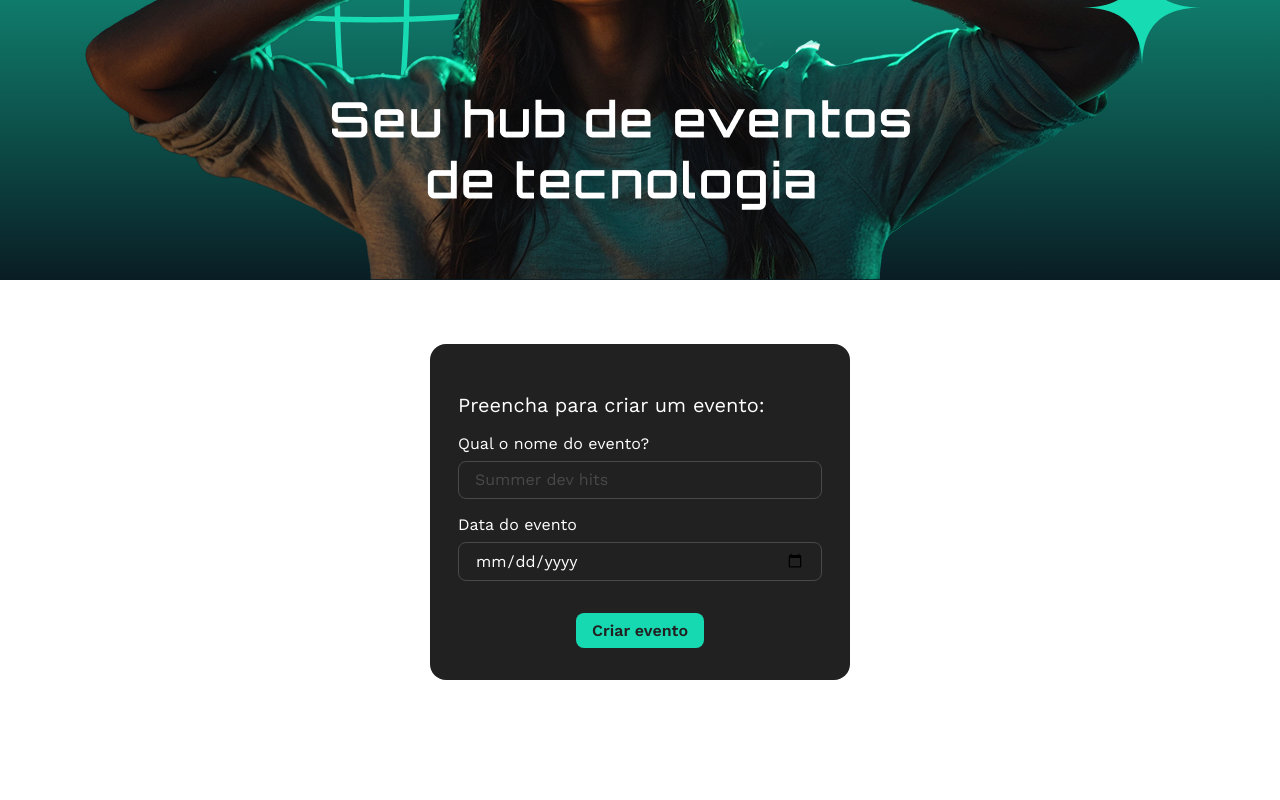
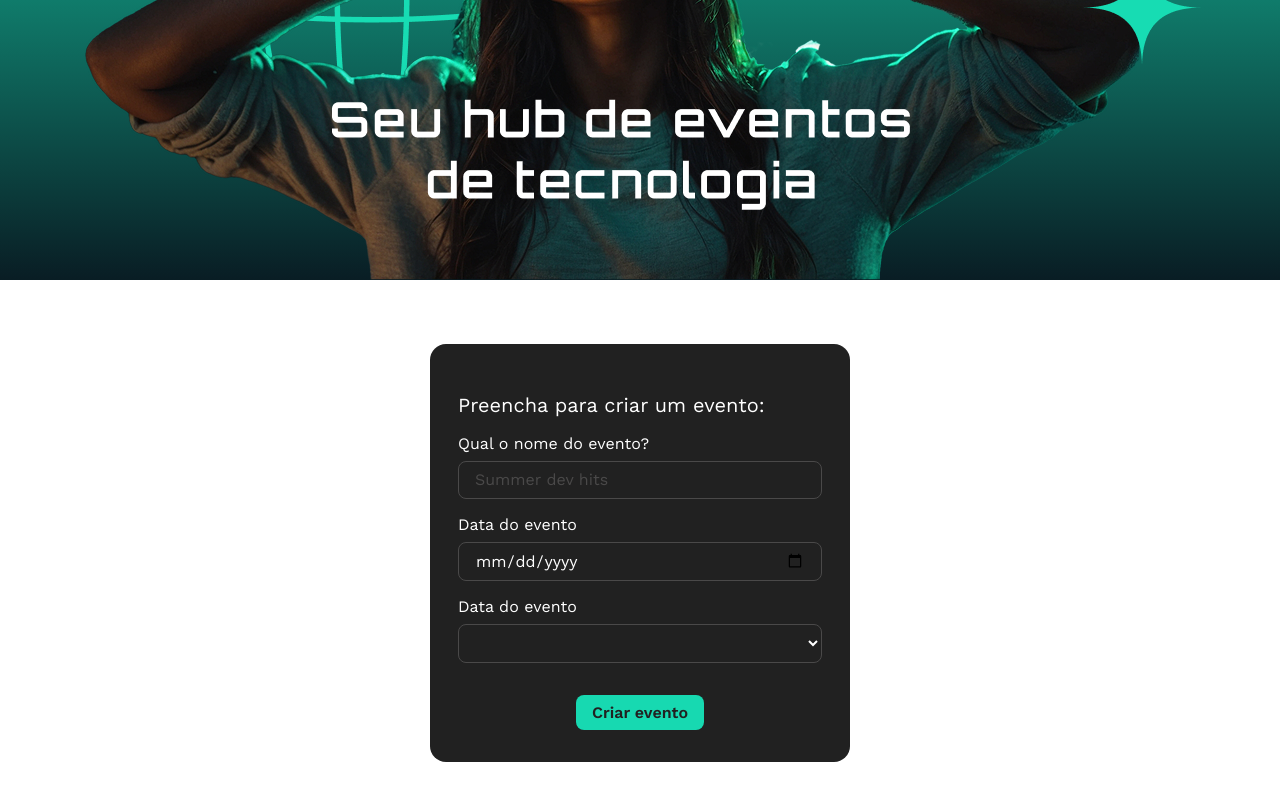
Before and after one commit to Kauan-Santanna/meu-repositorio, a React (Vite) app in the folder cursos-alura/carreira-front-end/javascript/projeto-tecboard/: page / in a window 1280 px wide. Shown: the part 403-1203 px from the top of the page. Before the commit the page ends 1147 px from the top, so only its background shows below. Built offline with nearby package versions, Linux system fonts and the light colour scheme.

Commit message:
Criando uma lista suspensa

```diff
--- a/cursos-alura/carreira-front-end/javascript/projeto-tecboard/src/componentes/FormularioDeEvento/index.jsx
+++ b/cursos-alura/carreira-front-end/javascript/projeto-tecboard/src/componentes/FormularioDeEvento/index.jsx
@@ -4,6 +4,7 @@
 import { Label } from "../Label";
 import { TituloFormulario } from "../TituloFormulario";
 import { Botao } from "../Botao";
+import { ListaSuspensa } from "../ListaSuspensa";
 
 export function FormularioDeEvento() {
   return (
@@ -18,6 +19,10 @@
           <Label htmlFor="dataEvento">Data do evento</Label>
           <CampoDeEntrada type="date" id="dataEvento" nome="dataEvento" />
         </CampoDeFormulario>
+        <CampoDeFormulario>
+          <Label htmlFor="dataEvento">Data do evento</Label>
+          <ListaSuspensa />
+        </CampoDeFormulario>
       </div>
 
       <div className="acoes">
--- /dev/null
+++ b/cursos-alura/carreira-front-end/javascript/projeto-tecboard/src/componentes/ListaSuspensa/index.jsx
@@ -0,0 +1,9 @@
+import "./lista-suspensa.css";
+
+export function ListaSuspensa() {
+  return (
+    <select className="lista-suspensa-form">
+      <option value=""></option>
+    </select>
+  );
+}
--- /dev/null
+++ b/cursos-alura/carreira-front-end/javascript/projeto-tecboard/src/componentes/ListaSuspensa/lista-suspensa.css
@@ -0,0 +1,10 @@
+.lista-suspensa-form {
+  border-radius: 8px;
+  background-color: transparent;
+  border: 1px solid #4a4949;
+  font-weight: 400;
+  font-size: 16px;
+  line-height: 120%;
+  color: #ffffff;
+  padding: 8px 16px;
+}
```
